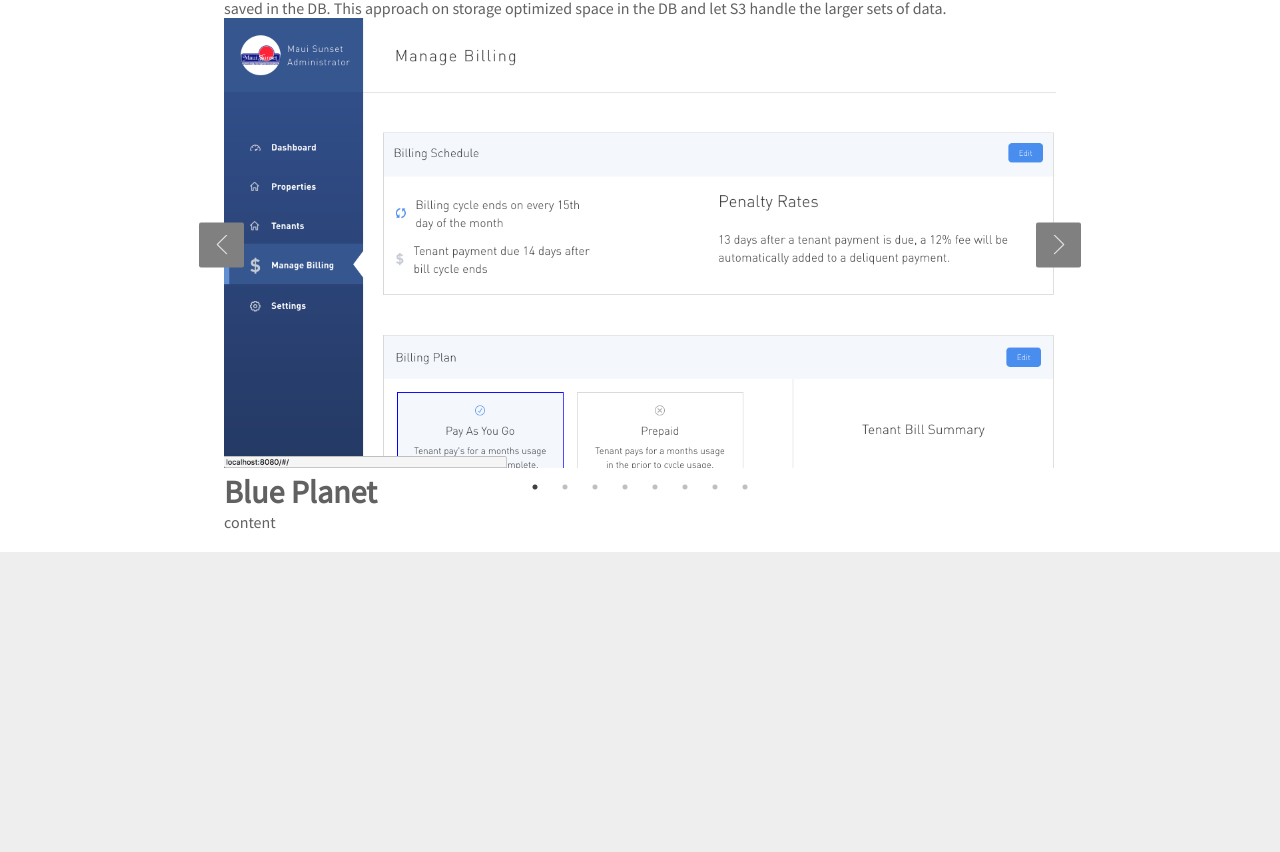
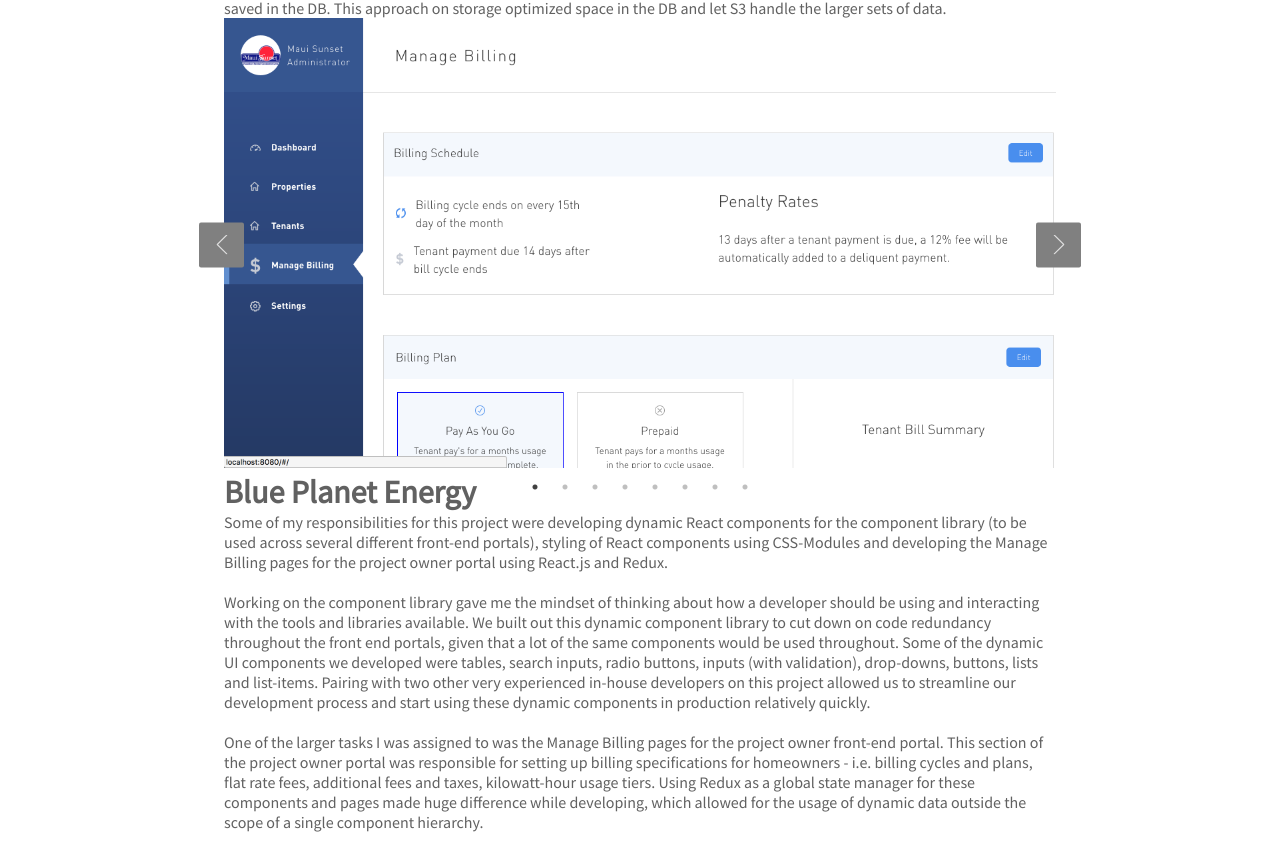
Before and after one commit to NigelEarle/portfolio, a React (Create React App) app: page / in a window 1280 px wide. Shown: the part 2268-3120 px from the top of the page. Before the commit the page ends 2820 px from the top, so only its background shows below. Built offline with nearby package versions, Linux system fonts and the light colour scheme.

Commit message:
add bpe work ex

```diff
--- a/src/components/BluePlanetWork.js
+++ b/src/components/BluePlanetWork.js
@@ -30,9 +30,34 @@ export default class BluePlanetWork extends Component {
           <div className="item"><img src={BLUEPLANET_7} alt="work"/></div>
           <div className="item"><img src={BLUEPLANET_8} alt="work"/></div>
         </Slider>
-        <h1>Blue Planet</h1>
+        <h1>Blue Planet Energy</h1>
         <div>
-          <p>content</p>
+          <p>
+            Some of my responsibilities for this project were developing dynamic React
+            components for the component library (to be used across several different
+            front-end portals), styling of React components using CSS-Modules and developing
+            the Manage Billing pages for the project owner portal using React.js and Redux.
+          </p>
+          <br/>
+          <p>
+            Working on the component library gave me the mindset of thinking about how a
+            developer should be using and interacting with the tools and libraries available.
+            We built out this dynamic component library to cut down on code redundancy throughout
+            the front end portals, given that a lot of the same components would be used throughout.
+            Some of the dynamic UI components we developed were tables, search inputs, radio buttons,
+            inputs (with validation), drop-downs, buttons, lists and list-items. Pairing with two
+            other very experienced in-house developers on this project allowed us to streamline our
+            development process and start using these dynamic components in production relatively quickly.
+          </p>
+          <br/>
+          <p>
+            One of the larger tasks I was assigned to was the Manage Billing pages for the
+            project owner front-end portal. This section of the project owner portal was
+            responsible for setting up billing specifications for homeowners - i.e. billing cycles
+            and plans, flat rate fees, additional fees and taxes, kilowatt-hour usage tiers. Using
+            Redux as a global state manager for these components and pages made huge difference while
+            developing, which allowed for the usage of dynamic data outside the scope of a single component hierarchy.
+          </p>
         </div>
       </li>
     );
```
